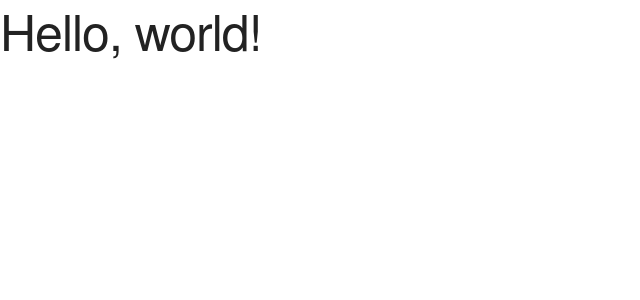
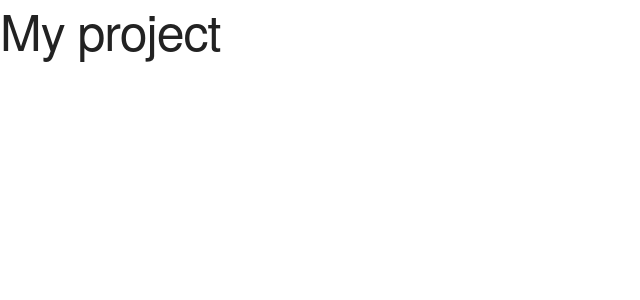
Before and after one commit to joinpursuit/9-2-bird-sanctuary-project, a React (Create React App) app: page / in a window 1280 px wide. Shown: the top 300 px of the page, without its empty margins (0-640 px from the left). Built offline with nearby package versions, Linux system fonts and the light colour scheme.

Commit message:
not completed

```diff
--- a/src/App.js
+++ b/src/App.js
@@ -1,9 +1,28 @@
-function App () {
+import React from "react";
+import BirdCard from "./Components/BirdCard";
+
+function App() {
   return (
     <div>
-      <h1>Hello, world!</h1>
+      <h1>My project</h1>
     </div>
   );
 };
 
 export default App;
+
+
+//Metodologia de trabajo 1er proyecto react:
+
+//1. Crear componentes hijos de App: bird cards, checkout, cart.
+////1.1 bird cards sera el padre de bird card.
+
+//2.Crear un estado(1) en 'App" padre que actualice su valor con la informacion de "bird card" elegida por el usuario.
+////**{desde App padre se enviara como una prop la funcion transformadora del estado para que se ejecute con la informacion elegida por el usuario y/o ejecutadam por nuestro componente}
+
+//3.Enviar como prop la informacion del estado de "bird cards" para ejecutar el componente "cart".
+////3.1 Crear un estado(2) en 'App" padre que actualice su valor con la informacion de "Cart" elegida por el usuario.
+
+//4.Enviar como prop la informacion del estado de "cart" para ejecutar el componente "checkout".
+
+////Podran necesitarse mas estados dentro de los componentes.
--- /dev/null
+++ b/src/Components/BirdCard.js
@@ -0,0 +1,10 @@
+export default function BirdCard() {
+    return (
+        <section className="Card">
+            <h2>BirdName</h2>
+            <img src="https://img.freepik.com/vector-premium/imagen-perfil-avatar-hombre-ilustracion-vectorial_268834-541.jpg" alt="user img" className='img'>Isert Image</img>
+            <input type="button" value="Click me">ADOPT</input>
+        </section>
+
+    );
+}
```
Also changed, not shown: src/Components/BirdCard.css (added), src/Components/BirdCards.js (added), src/Components/Cart.js (added), src/Components/Checkout.js (added).
